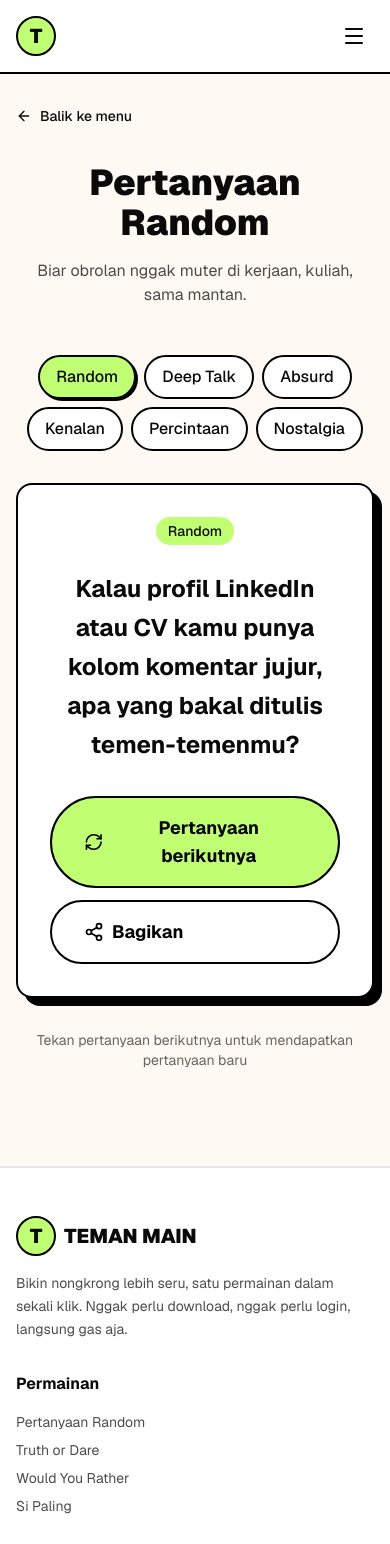
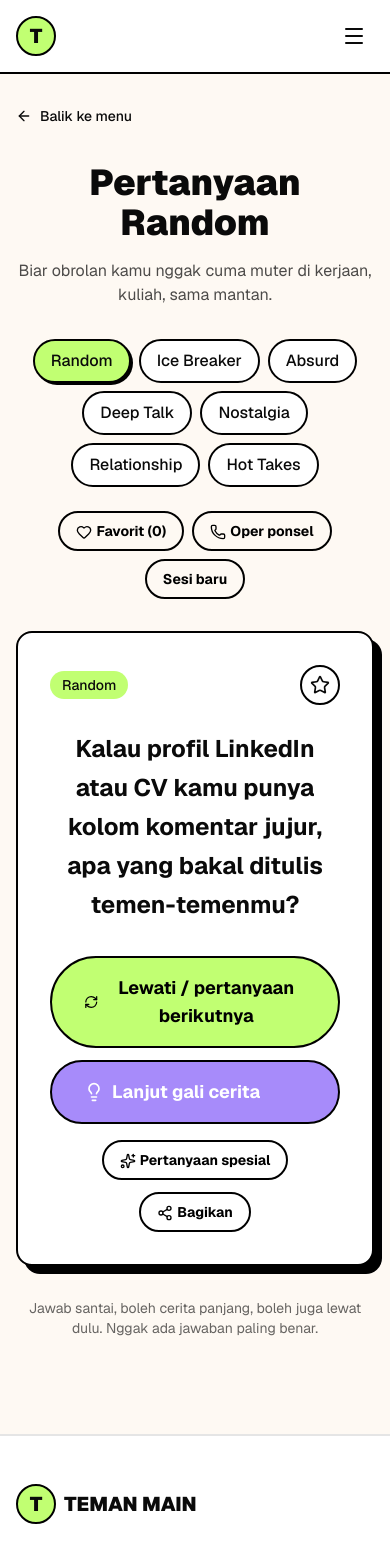
Before and after one commit to yourfzz/teman-main, a Next.js app: page /main/pertanyaan in a window 390 px wide. Shown: the top 1544 px of the page. Built offline with nearby package versions, Linux system fonts and the light colour scheme.

Commit message:
feat: expand question categories and enhance favorites functionality in PertanyaanPage

```diff
--- a/app/main/pertanyaan/page.tsx
+++ b/app/main/pertanyaan/page.tsx
@@ -1,150 +1,205 @@
 'use client';
 
-import { useState } from 'react';
+import { useEffect, useMemo, useState } from 'react';
 import { motion, AnimatePresence } from 'framer-motion';
 import BackButton from '@/components/ui/BackButton';
 import Button from '@/components/ui/Button';
 import Card from '@/components/ui/Card';
 import Toast from '@/components/ui/Toast';
 import { questions, getCategoryLabel } from '@/data/questions';
-import { getNextItem } from '@/lib/game-utils';
 import { shareContent, generateShareText } from '@/lib/share';
-import { Share2, RefreshCw } from 'lucide-react';
-import { Category } from '@/types/game';
+import { getFavorites, removeFavorite, saveFavorite } from '@/lib/storage';
+import { Category, Question } from '@/types/game';
+import { Heart, Lightbulb, Phone, RefreshCw, Share2, Sparkles, Star } from 'lucide-react';
 
-const categories: Category[] = ['random', 'deep-talk', 'absurd', 'kenalan', 'percintaan', 'nostalgia'];
+const categories: Category[] = ['random', 'ice-breaker', 'absurd', 'deep-talk', 'nostalgia', 'relationship', 'hot-takes'];
+const favoriteKey = 'questions';
+const followUps: Record<string, string[]> = {
+  random: ['Kenapa jawaban itu kepikiran duluan?', 'Ada cerita lucu di balik jawabanmu?', 'Kalau temanmu yang menjawab, kira-kira jawabannya apa?'],
+  'ice-breaker': ['Apa kejadian paling lucu yang pernah muncul dari hal itu?', 'Siapa yang paling mungkin punya jawaban berbeda?', 'Kalau harus memilih lagi, pilihanmu tetap sama?'],
+  kenalan: ['Apa kejadian paling lucu yang pernah muncul dari hal itu?', 'Siapa yang paling mungkin punya jawaban berbeda?', 'Kalau harus memilih lagi, pilihanmu tetap sama?'],
+  absurd: ['Seberapa yakin kamu dengan jawaban itu?', 'Kalau ini jadi berita besok, judulnya apa?', 'Siapa teman yang paling cocok diajak melakukan itu?'],
+  'deep-talk': ['Apa yang membuat kamu merasa begitu?', 'Kapan terakhir kali kamu menyadari hal itu?', 'Apa yang ingin kamu lakukan setelah menyadarinya?'],
+  nostalgia: ['Bagian mana yang paling kamu rindukan?', 'Siapa saja yang ada di momen itu?', 'Kalau bisa mengulangnya, apa yang ingin kamu lakukan berbeda?'],
+  relationship: ['Apa yang membuat hal itu penting buat kamu?', 'Pernah ada pengalaman yang mengubah pandanganmu?', 'Menurutmu, seperti apa hubungan yang sehat?'],
+  percintaan: ['Apa yang membuat hal itu penting buat kamu?', 'Pernah ada pengalaman yang mengubah pandanganmu?', 'Menurutmu, seperti apa hubungan yang sehat?'],
+  'hot-takes': ['Apa alasan terkuat yang mendukung pendapatmu?', 'Siapa di sini yang kemungkinan besar tidak setuju?', 'Apa yang bisa membuat pendapatmu berubah?'],
+};
+
+const categoryMatches = (category: Category, question: Question) => {
+  if (category === 'random') return true;
+  if (category === 'ice-breaker') return question.category === 'ice-breaker' || question.category === 'kenalan';
+  if (category === 'relationship') return question.category === 'relationship' || question.category === 'percintaan';
+  return question.category === category;
+};
 
 export default function PertanyaanPage() {
   const [selectedCategory, setSelectedCategory] = useState<Category>('random');
-  const [currentIndex, setCurrentIndex] = useState(0);
-  const [shuffledOrder, setShuffledOrder] = useState<string[]>([]);
+  const [currentId, setCurrentId] = useState<string | null>(null);
+  const [history, setHistory] = useState<string[]>([]);
+  const [favorites, setFavorites] = useState<string[]>([]);
+  const [showFavorites, setShowFavorites] = useState(false);
+  const [followUp, setFollowUp] = useState<string | null>(null);
+  const [specialQuestion, setSpecialQuestion] = useState<Question | null>(null);
+  const [phoneMode, setPhoneMode] = useState(false);
+  const [players, setPlayers] = useState<string[]>([]);
+  const [playerInput, setPlayerInput] = useState('');
+  const [playerIndex, setPlayerIndex] = useState(0);
   const [toast, setToast] = useState<string | null>(null);
 
-  const filteredQuestions = questions.filter(q =>
-    selectedCategory === 'random' ? true : q.category === selectedCategory
-  );
+  useEffect(() => {
+    const timer = window.setTimeout(() => setFavorites(getFavorites(favoriteKey)), 0);
+    return () => window.clearTimeout(timer);
+  }, []);
 
-  const currentQuestion = filteredQuestions.length > 0
-    ? (shuffledOrder.length > 0
-        ? filteredQuestions.find(q => q.id === shuffledOrder[currentIndex]) || filteredQuestions[0]
-        : filteredQuestions[0])
-    : null;
+  const categoryQuestions = useMemo(() => questions.filter(question => categoryMatches(selectedCategory, question)), [selectedCategory]);
+  const visibleQuestions = showFavorites ? categoryQuestions.filter(question => favorites.includes(question.id)) : categoryQuestions;
+  const currentQuestion = specialQuestion || visibleQuestions.find(question => question.id === currentId) || visibleQuestions[0] || null;
+  const currentFavorite = currentQuestion ? favorites.includes(currentQuestion.id) : false;
+  const currentFollowUps = currentQuestion?.followUps?.length ? currentQuestion.followUps : followUps[currentQuestion?.category || selectedCategory] || followUps.random;
+  const activePlayer = phoneMode && players.length ? players[playerIndex % players.length] : null;
 
   const handleNext = () => {
-    const result = getNextItem(filteredQuestions, currentIndex, shuffledOrder);
-    setCurrentIndex(result.newIndex);
-    if (result.newOrder) {
-      setShuffledOrder(result.newOrder);
+    if (!visibleQuestions.length) return;
+    const used = new Set(history);
+    if (currentQuestion) used.add(currentQuestion.id);
+    let candidates = visibleQuestions.filter(question => !used.has(question.id));
+    if (!candidates.length) {
+      setHistory([]);
+      candidates = visibleQuestions.filter(question => question.id !== currentQuestion?.id);
+    }
+    const next = candidates[Math.floor(Math.random() * candidates.length)] || visibleQuestions[0];
+    setHistory(previous => [...previous, currentQuestion?.id || ''].filter(Boolean).slice(-visibleQuestions.length));
+    setCurrentId(next.id);
+    setSpecialQuestion(null);
+    setFollowUp(null);
+    if (phoneMode && players.length) setPlayerIndex(index => (index + 1) % players.length);
+  };
+
+  const handleCategoryChange = (category: Category) => {
+    setSelectedCategory(category);
+    setCurrentId(null);
+    setHistory([]);
+    setSpecialQuestion(null);
+    setFollowUp(null);
+    setShowFavorites(false);
+  };
+
+  const handleNewSession = () => {
+    setHistory([]);
+    setCurrentId(null);
+    setSpecialQuestion(null);
+    setFollowUp(null);
+    setToast('Sesi baru dimulai!');
+  };
+
+  const toggleFavorite = () => {
+    if (!currentQuestion) return;
+    if (currentFavorite) {
+      removeFavorite(favoriteKey, currentQuestion.id);
+      setFavorites(previous => previous.filter(id => id !== currentQuestion.id));
+      setToast('Dihapus dari favorit.');
+    } else {
+      saveFavorite(favoriteKey, currentQuestion.id);
+      setFavorites(previous => [...previous, currentQuestion.id]);
+      setToast('Disimpan ke favorit!');
+    }
+  };
+
+  const showSpecialQuestion = () => {
+    const available = questions.filter(question => question.special);
+    const next = available[Math.floor(Math.random() * available.length)];
+    if (next) {
+      setSpecialQuestion(next);
+      setFollowUp(null);
     }
   };
 
   const handleShare = async () => {
     if (!currentQuestion) return;
-
-    const shareText = generateShareText(
-      `Pertanyaan: ${currentQuestion.text}`,
-      'Pertanyaan Random'
-    );
-
-    const success = await shareContent(shareText);
-    if (success) {
-      setToast('Berhasil disalin!');
-    }
+    const success = await shareContent(generateShareText(`Pertanyaan: ${currentQuestion.text}`, 'Pertanyaan Random'));
+    if (success) setToast('Berhasil disalin!');
   };
 
-  const handleCategoryChange = (category: Category) => {
-    setSelectedCategory(category);
-    setCurrentIndex(0);
-    setShuffledOrder([]);
+  const addPlayers = () => {
+    const names = playerInput.split(',').map(name => name.trim()).filter(Boolean).slice(0, 12);
+    setPlayers(names);
+    setPlayerIndex(0);
+    setPlayerInput('');
   };
-
-  if (!currentQuestion) {
-    return (
-      <div className="min-h-screen px-4 py-8">
-        <div className="max-w-3xl mx-auto">
-          <BackButton />
-          <div className="mt-8 text-center">
-            <p className="text-lg">Nggak ada pertanyaan yang cocok. Coba kategori lain.</p>
-          </div>
-        </div>
-      </div>
-    );
-  }
 
   return (
     <div className="min-h-screen px-4 py-8">
       <div className="max-w-3xl mx-auto">
         <BackButton />
-
-        <div className="mt-8 mb-12 text-center">
-          <h1 className="text-4xl md:text-5xl font-black mb-4">
-            Pertanyaan Random
-          </h1>
-          <p className="text-black/70">
-            Biar obrolan nggak muter di kerjaan, kuliah, sama mantan.
-          </p>
+        <div className="mt-8 mb-8 text-center">
+          <h1 className="text-4xl md:text-5xl font-black mb-4">Pertanyaan Random</h1>
+          <p className="text-black/70">Biar obrolan kamu nggak cuma muter di kerjaan, kuliah, sama mantan.</p>
         </div>
 
-        {/* Category Selector */}
-        <div className="mb-8 flex flex-wrap gap-2 justify-center">
-          {categories.map((category) => (
-            <button
-              key={category}
-              onClick={() => handleCategoryChange(category)}
-              className={`px-4 py-2 rounded-full font-medium border-2 border-black transition-all ${
-                selectedCategory === category
-                  ? 'bg-[#c1ff72] shadow-[2px_2px_0px_0px_rgba(0,0,0,1)]'
-                  : 'bg-white hover:bg-black/5'
-              }`}
-            >
+        <div className="mb-6 flex flex-wrap gap-2 justify-center" aria-label="Pilih kategori pertanyaan">
+          {categories.map(category => (
+            <button key={category} type="button" onClick={() => handleCategoryChange(category)} aria-pressed={selectedCategory === category}
+              className={`px-4 py-2 rounded-full font-medium border-2 border-black transition-all ${selectedCategory === category ? 'bg-[#c1ff72] shadow-[2px_2px_0px_0px_rgba(0,0,0,1)]' : 'bg-white hover:bg-black/5'}`}>
               {getCategoryLabel(category)}
             </button>
           ))}
         </div>
 
-        {/* Question Card */}
+        <div className="flex flex-wrap justify-center gap-2 mb-8">
+          <Button size="sm" variant={showFavorites ? 'primary' : 'outline'} onClick={() => setShowFavorites(value => !value)}>
+            <Heart className="inline w-4 h-4 mr-1" fill={showFavorites ? 'currentColor' : 'none'} />Favorit ({favorites.length})
+          </Button>
+          <Button size="sm" variant={phoneMode ? 'primary' : 'outline'} onClick={() => setPhoneMode(value => !value)}>
+            <Phone className="inline w-4 h-4 mr-1" />Oper ponsel
+          </Button>
+          <Button size="sm" variant="outline" onClick={handleNewSession}>Sesi baru</Button>
+        </div>
+
+        {phoneMode && (
+          <Card className="mb-8 p-5">
+            <label htmlFor="player-names" className="block font-bold mb-2">Nama pemain (opsional)</label>
+            <div className="flex gap-2">
+              <input id="player-names" value={playerInput} onChange={event => setPlayerInput(event.target.value)} onKeyDown={event => event.key === 'Enter' && addPlayers()}
+                placeholder="Contoh: Adit, Sari, Bima" className="min-w-0 flex-1 px-4 py-3 rounded-xl border-2 border-black focus:outline-none focus:ring-2 focus:ring-[#c1ff72]" />
+              <Button onClick={addPlayers}>Pakai</Button>
+            </div>
+            <p className="text-sm text-black/60 mt-2">Pisahkan nama dengan koma. Kalau kosong, kamu tetap bisa main.</p>
+          </Card>
+        )}
+
+        {!currentQuestion ? (
+          <Card><p className="text-center text-lg">Belum ada pertanyaan favorit di kategori ini. Coba kategori lain atau matikan filter favorit.</p></Card>
+        ) : (
           <AnimatePresence mode="wait">
             <Card key={currentQuestion.id}>
               <div className="text-center">
-              <div className="inline-block px-3 py-1 bg-[#c1ff72] rounded-full text-sm font-medium mb-6">
-                {getCategoryLabel(currentQuestion.category)}
+                <div className="flex justify-between items-center mb-6">
+                  <span className={`inline-block px-3 py-1 rounded-full text-sm font-medium ${currentQuestion.special ? 'bg-[#fbbf24]' : 'bg-[#c1ff72]'}`}>
+                    {currentQuestion.special && <Sparkles className="inline w-4 h-4 mr-1" />}{currentQuestion.special ? 'Pertanyaan spesial ronde ini' : getCategoryLabel(currentQuestion.category)}
+                  </span>
+                  <button type="button" onClick={toggleFavorite} aria-label={currentFavorite ? 'Hapus dari favorit' : 'Simpan ke favorit'} aria-pressed={currentFavorite} className="p-2 rounded-full border-2 border-black hover:bg-[#c1ff72]">
+                    <Star className="w-5 h-5" fill={currentFavorite ? 'currentColor' : 'none'} />
+                  </button>
                 </div>
-
-              <motion.p
-                key={currentQuestion.id}
-                initial={{ opacity: 0, y: 20 }}
-                animate={{ opacity: 1, y: 0 }}
-                exit={{ opacity: 0, y: -20 }}
-                className="text-2xl md:text-3xl font-bold leading-relaxed mb-8"
-              >
-                {currentQuestion.text}
-              </motion.p>
-
+                {activePlayer && <p className="text-sm font-bold text-black/60 mb-3">Giliran {activePlayer}</p>}
+                <motion.p initial={{ opacity: 0, y: 20 }} animate={{ opacity: 1, y: 0 }} className="text-2xl md:text-3xl font-bold leading-relaxed mb-8">{currentQuestion.text}</motion.p>
+                {followUp && <p className="rounded-xl bg-[#fef3c7] border-2 border-black px-4 py-3 mb-6 font-medium">{followUp}</p>}
                 <div className="flex flex-col sm:flex-row gap-3 justify-center">
-                <Button onClick={handleNext} size="lg" className="flex items-center gap-2">
-                  <RefreshCw className="w-5 h-5" />
-                  Pertanyaan berikutnya
-                </Button>
-
-                <Button onClick={handleShare} variant="outline" size="lg" className="flex items-center gap-2">
-                  <Share2 className="w-5 h-5" />
-                  Bagikan
-                </Button>
+                  <Button onClick={handleNext} size="lg" className="flex items-center gap-2"><RefreshCw className="w-5 h-5" />Lewati / pertanyaan berikutnya</Button>
+                  <Button onClick={() => setFollowUp(currentFollowUps.find(item => item !== followUp) || null)} variant="secondary" size="lg" className="flex items-center gap-2"><Lightbulb className="w-5 h-5" />Lanjut gali cerita</Button>
+                </div>
+                <div className="flex flex-wrap gap-3 justify-center mt-4">
+                  <Button onClick={showSpecialQuestion} variant="outline" size="sm"><Sparkles className="inline w-4 h-4 mr-1" />Pertanyaan spesial</Button>
+                  <Button onClick={handleShare} variant="outline" size="sm"><Share2 className="inline w-4 h-4 mr-1" />Bagikan</Button>
                 </div>
               </div>
             </Card>
           </AnimatePresence>
-
-        <div className="mt-8 text-center text-sm text-black/60">
-          <p>Tekan pertanyaan berikutnya untuk mendapatkan pertanyaan baru</p>
+        )}
+        <p className="mt-8 text-center text-sm text-black/60">Jawab santai, boleh cerita panjang, boleh juga lewat dulu. Nggak ada jawaban paling benar.</p>
       </div>
-      </div>
-
-      <AnimatePresence>
-        {toast && (
-          <Toast message={toast} onClose={() => setToast(null)} />
-        )}
-      </AnimatePresence>
+      <AnimatePresence>{toast && <Toast message={toast} onClose={() => setToast(null)} />}</AnimatePresence>
     </div>
   );
 }
--- a/data/questions.ts
+++ b/data/questions.ts
@@ -554,7 +554,7 @@ export const questions: Question[] = [
   },
   {
     id: "n9",
-    text: "Kapan momen pertama kamu ngerasa, 'Wah, gue udah beneran jadi orang dewasa nih'?",
+    text: "Kapan momen pertama kamu ngerasa, 'Wah, aku udah beneran jadi orang dewasa nih'?",
     category: "nostalgia",
   },
   {
@@ -612,16 +612,45 @@ export const questions: Question[] = [
     text: "Nasihat klise dari orang tua tentang dunia kerja/kuliah yang dulu kamu remehin, tapi ternyata bener banget?",
     category: "nostalgia",
   },
+  {
+    id: "h1",
+    text: "Hot take: nongkrong tanpa rencana justru sering jadi yang paling seru. Setuju atau tidak?",
+    category: "hot-takes",
+    special: true,
+  },
+  {
+    id: "h2",
+    text: "Hot take: balas chat singkat belum tentu berarti kamu sedang cuek. Menurutmu gimana?",
+    category: "hot-takes",
+  },
+  {
+    id: "h3",
+    text: "Hot take: teman yang berani bilang tidak kadang justru paling bisa dipercaya. Setuju?",
+    category: "hot-takes",
+  },
+  {
+    id: "h4",
+    text: "Hot take: makanan terakhir di meja seharusnya boleh diambil tanpa drama. Setuju atau tidak?",
+    category: "hot-takes",
+  },
+  {
+    id: "h5",
+    text: "Hot take: punya banyak teman belum tentu membuat kamu punya tempat cerita. Pernah merasa begitu?",
+    category: "hot-takes",
+  },
 ];
 
 export const getCategoryLabel = (category: string): string => {
   const labels: Record<string, string> = {
     random: "Random",
+    "ice-breaker": "Ice Breaker",
     "deep-talk": "Deep Talk",
     absurd: "Absurd",
-    kenalan: "Kenalan",
-    percintaan: "Percintaan",
+    kenalan: "Ice Breaker",
+    relationship: "Relationship",
+    percintaan: "Relationship",
     nostalgia: "Nostalgia",
+    "hot-takes": "Hot Takes",
   };
 
   return labels[category] || category;
--- a/lib/storage.ts
+++ b/lib/storage.ts
@@ -35,7 +35,10 @@ export function getFavorites(gameType: string): string[] {
   try {
     const key = `teman-main-favorites-${gameType}`;
     const stored = localStorage.getItem(key);
-    return stored ? JSON.parse(stored) : [];
+    const parsed: unknown = stored ? JSON.parse(stored) : [];
+    return Array.isArray(parsed) && parsed.every((item): item is string => typeof item === 'string')
+      ? parsed
+      : [];
   } catch (error) {
     console.error('Failed to get favorites:', error);
     return [];
--- a/types/game.ts
+++ b/types/game.ts
@@ -6,7 +6,10 @@ export type Category =
   | 'absurd'
   | 'kenalan'
   | 'percintaan'
-  | 'nostalgia';
+  | 'nostalgia'
+  | 'ice-breaker'
+  | 'relationship'
+  | 'hot-takes';
 
 export type WouldYouRatherCategory =
   | 'absurd'
@@ -23,6 +26,8 @@ export interface Question {
   id: string;
   text: string;
   category: Category;
+  followUps?: string[];
+  special?: boolean;
 }
 
 export interface TruthOrDareItem {
```
Lines whose indentation alone changed are shown as unchanged.
